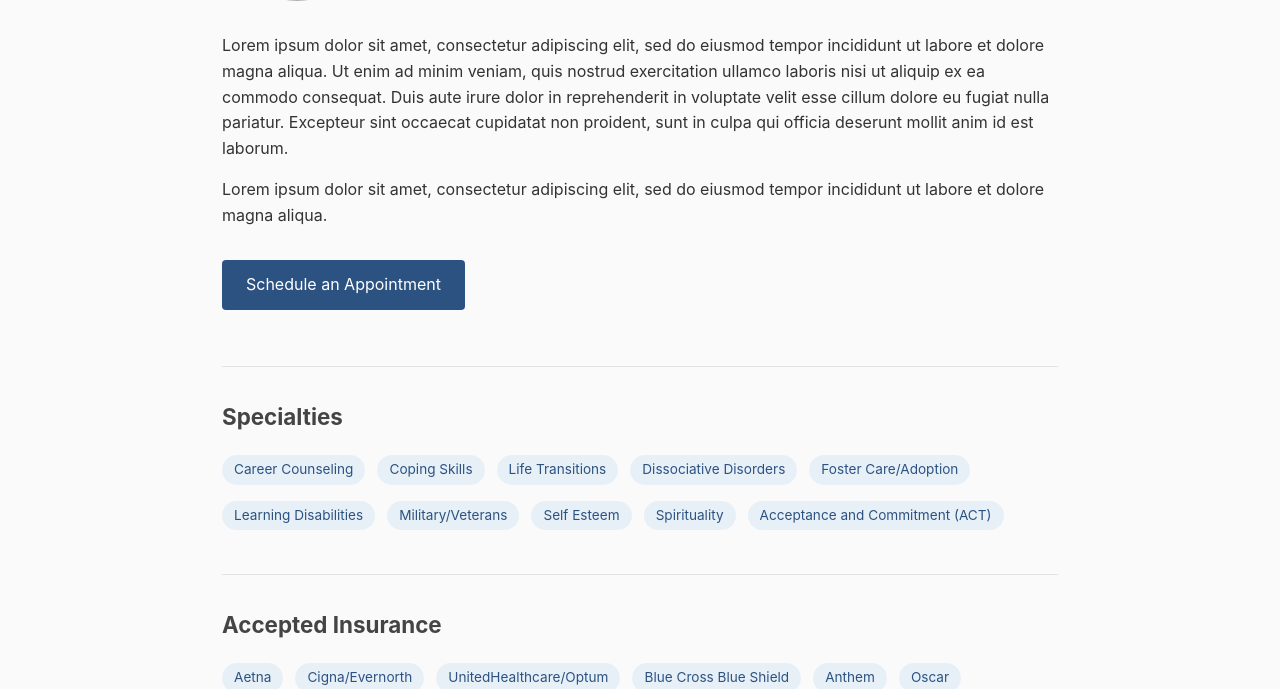
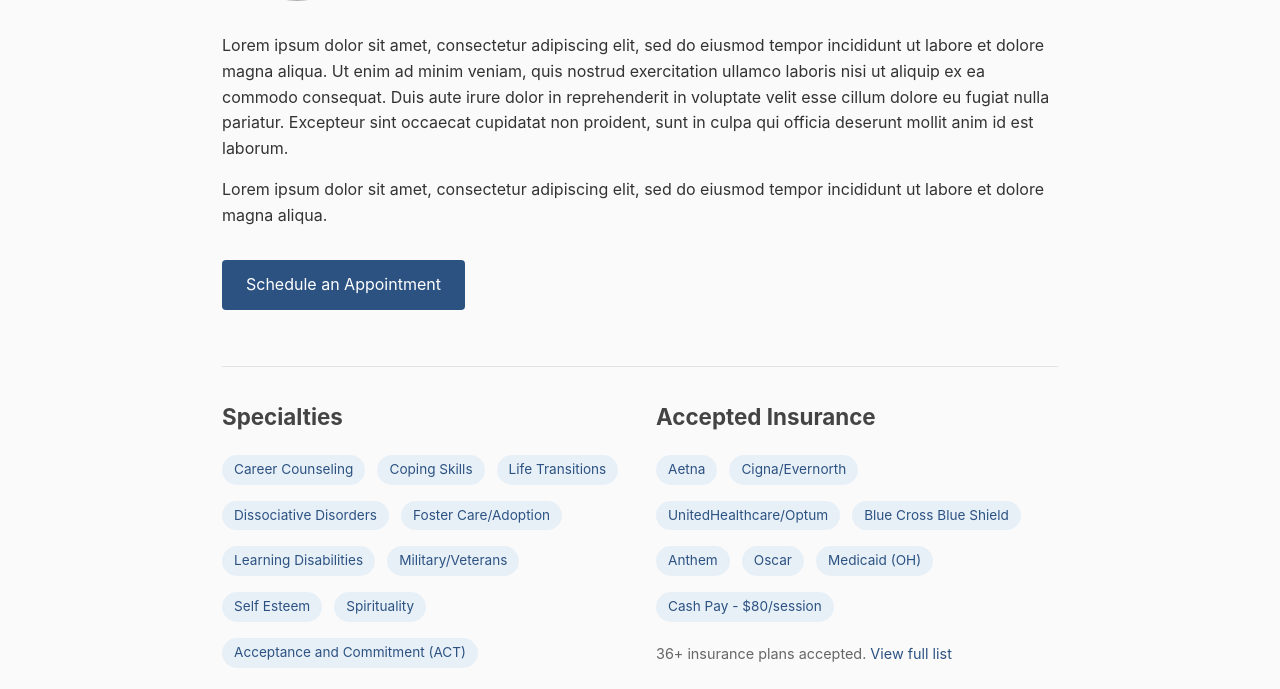
Before and after one commit to landaverdend/unterfranz_portfolio, a plain HTML site: page index.html in a window 1280 px wide. Shown: the part 270-959 px from the top of the page. Drawn offline with Linux system fonts and the light colour scheme.

Commit message:
specialties/accepted are a grid

```diff
--- a/css/styles.css
+++ b/css/styles.css
@@ -245,6 +245,21 @@ li {
 }
 
 /* Info Sections */
+.info-grid {
+  display: grid;
+  grid-template-columns: 1fr 1fr;
+  gap: 2rem;
+  margin-top: 2.5rem;
+  padding-top: 2rem;
+  border-top: 1px solid #e2e2e2;
+}
+
+.info-grid .info-section {
+  margin-top: 0;
+  padding-top: 0;
+  border-top: none;
+}
+
 .info-section {
   margin-top: 2.5rem;
   padding-top: 2rem;
@@ -343,11 +358,21 @@ footer {
     transform: translateY(0);
   }
 
-  .menu-toggle:checked ~ .nav-links a:nth-child(1) { transition-delay: 0.1s; }
-  .menu-toggle:checked ~ .nav-links a:nth-child(2) { transition-delay: 0.15s; }
-  .menu-toggle:checked ~ .nav-links a:nth-child(3) { transition-delay: 0.2s; }
-  .menu-toggle:checked ~ .nav-links a:nth-child(4) { transition-delay: 0.25s; }
-  .menu-toggle:checked ~ .nav-links a:nth-child(5) { transition-delay: 0.3s; }
+  .menu-toggle:checked ~ .nav-links a:nth-child(1) {
+    transition-delay: 0.1s;
+  }
+  .menu-toggle:checked ~ .nav-links a:nth-child(2) {
+    transition-delay: 0.15s;
+  }
+  .menu-toggle:checked ~ .nav-links a:nth-child(3) {
+    transition-delay: 0.2s;
+  }
+  .menu-toggle:checked ~ .nav-links a:nth-child(4) {
+    transition-delay: 0.25s;
+  }
+  .menu-toggle:checked ~ .nav-links a:nth-child(5) {
+    transition-delay: 0.3s;
+  }
 
   main {
     padding: 2rem 1rem;
@@ -363,4 +388,8 @@ footer {
     width: 120px;
     height: 120px;
   }
+
+  .info-grid {
+    grid-template-columns: 1fr;
+  }
 }
--- a/index.html
+++ b/index.html
@@ -57,6 +57,7 @@
         >Schedule an Appointment</a
       >
 
+      <div class="info-grid">
         <section class="info-section">
           <h2>Specialties</h2>
           <div class="tag-list">
@@ -90,6 +91,7 @@
             <a href="https://growtherapy.com/provider/t2lbeh1n9isj/toby-unterfranz" target="_blank">View full list</a>
           </p>
         </section>
+      </div>
     </main>
 
     <footer>&copy; 2025 Toby Unterfranz. All rights reserved.</footer>
```
Lines whose indentation alone changed are shown as unchanged.
